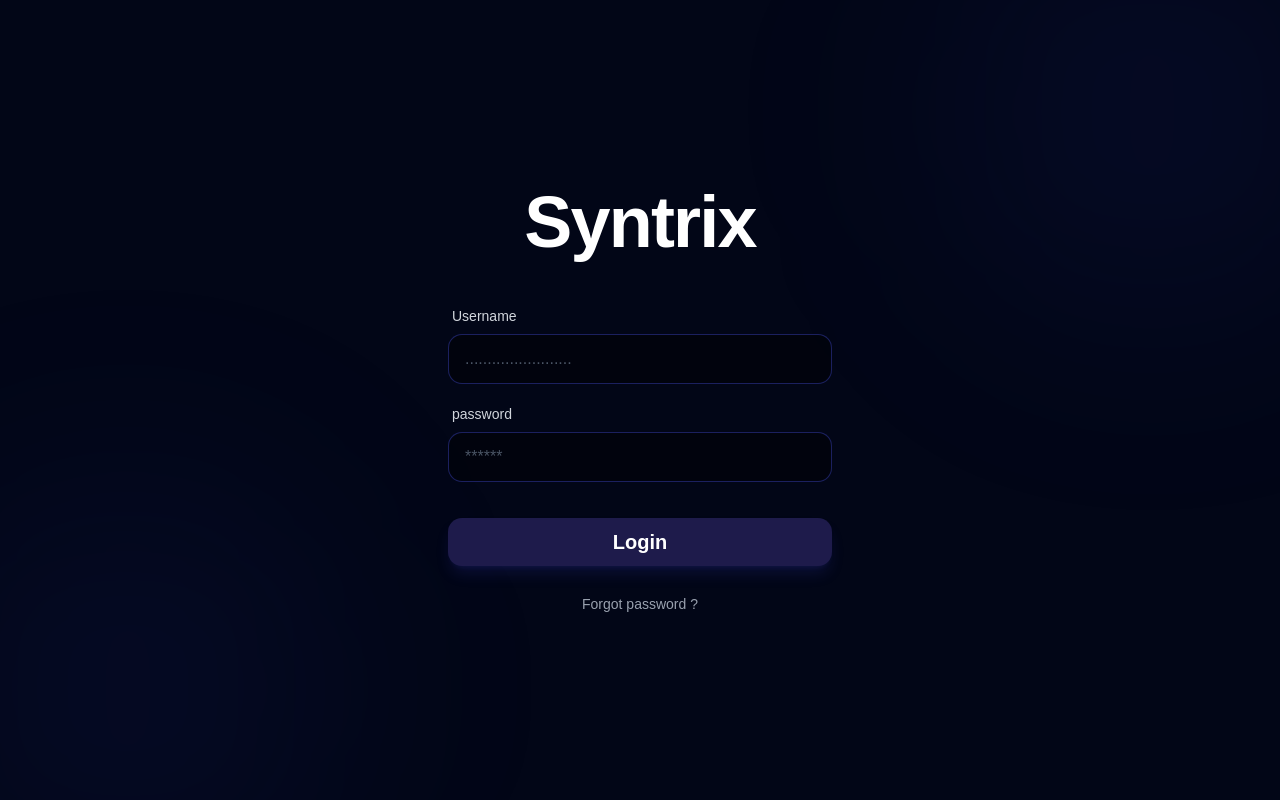
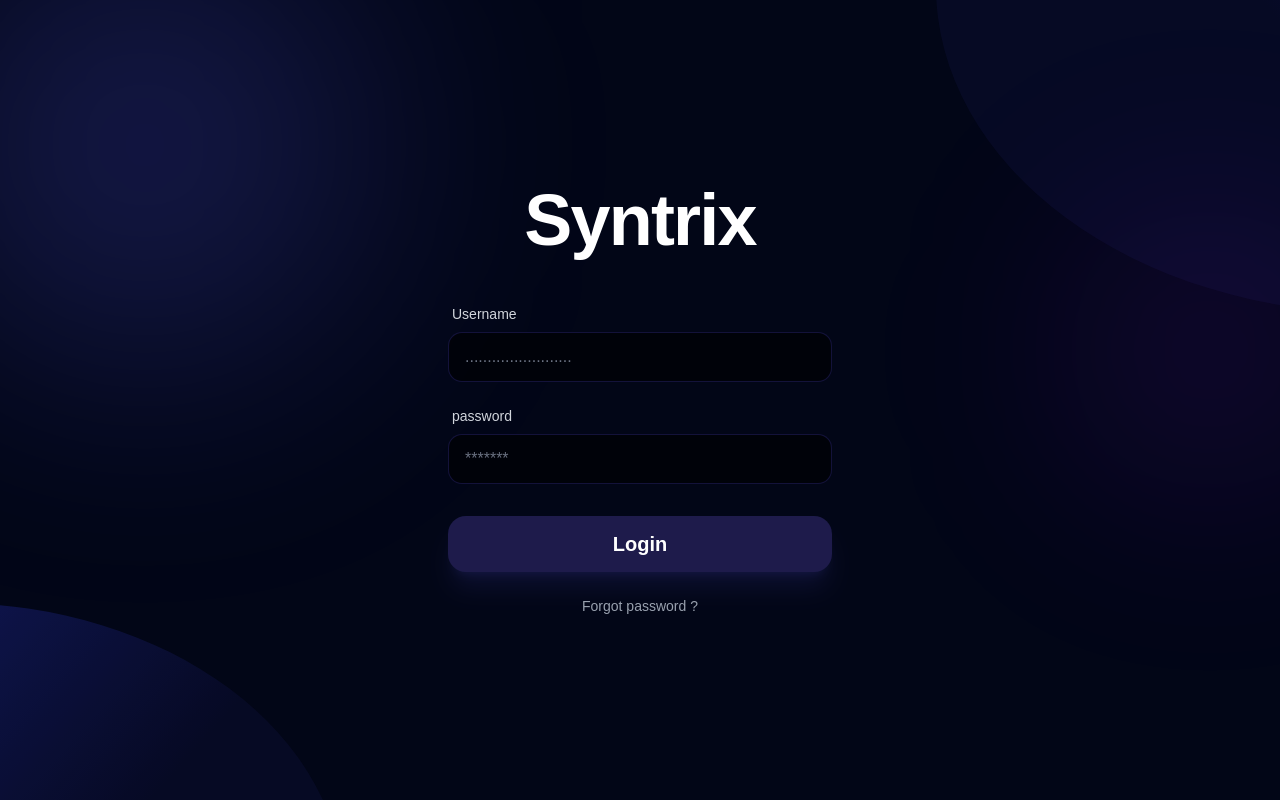
Before and after one commit to boshraemad/Syntrix, a React (Vite) app: page /login in a window 1280 px wide. Built offline with nearby package versions, Linux system fonts and the light colour scheme.

Commit message:
perfect login page

```diff
--- a/src/pages/Login.jsx
+++ b/src/pages/Login.jsx
@@ -1,66 +1,74 @@
 import React from 'react'
 import { Button } from '@/components/ui/button'
 import { Link } from 'react-router-dom'
-import { motion } from 'framer-motion' // مكتبة الانميشن
+import { motion } from 'framer-motion'
 
 export default function Login() {
   return (
     <div className="min-h-screen w-full flex items-center justify-center bg-[#020617] relative overflow-hidden font-poppins">
 
-      {/* دوائر الخلفية المضيئة (زي اللي في الصورة) */}
-      <div className="absolute top-[-10%] right-[-5%] w-96 h-96 bg-third/10 rounded-full blur-[120px]"></div>
-      <div className="absolute bottom-[-10%] left-[-5%] w-96 h-96 bg-third/10 rounded-full blur-[120px]"></div>
+      {/* 1. التدرج العلوي (الوهج اللي فوق على الشمال) */}
+      <div className="absolute -top-20 -left-20 w-[450px] h-[450px] bg-indigo-500/20 rounded-full blur-[120px] pointer-events-none"></div>
+
+      {/* 2. الصورة اللي فوق يمين (الـ SVG بتاعك) */}
+      <img
+        className='absolute -top-10 -right-10 w-64 md:w-96 opacity-80 pointer-events-none'
+        src="/Top-puple.svg"
+        alt=""
+      />
+
+      {/* 3. الصورة اللي تحت شمال (الـ SVG بتاعك) */}
+      <img
+        className='absolute -bottom-10 -left-10 w-64 md:w-96 opacity-80 pointer-events-none'
+        src="/bottom-puple.svg"
+        alt=""
+      />
+
+      {/* 4. توهج إضافي ناحية اليمين لزيادة العمق */}
+      <div className="absolute top-1/4 -right-20 w-[300px] h-[300px] bg-purple-600/10 rounded-full blur-[100px] pointer-events-none"></div>
 
       <motion.div
-        initial={{ opacity: 0, y: 20 }}
-        animate={{ opacity: 1, y: 0 }}
-        transition={{ duration: 0.8 }}
+        initial={{ opacity: 0, scale: 0.95 }}
+        animate={{ opacity: 1, scale: 1 }}
+        transition={{ duration: 0.6 }}
         className="w-full max-w-md px-8 flex items-center flex-col z-10"
       >
-          {/* Logo مع حركة نبض خفيفة */}
           <motion.h1
-            initial={{ scale: 0.8 }}
-            animate={{ scale: 1 }}
-            transition={{ duration: 0.5 }}
             className='font-bold text-white text-7xl mb-12 tracking-tight'
           >
             Syntrix
           </motion.h1>
 
-          <form className='w-full text-white flex flex-col gap-5'>
+          <form className='w-full text-white flex flex-col gap-6'>
 
             {/* Username Input */}
             <div className='flex flex-col gap-2'>
               <label className='text-sm font-medium text-gray-300 ml-1'>Username</label>
-              <motion.input
-                whileFocus={{ scale: 1.02 }}
+              <input
                 type="text"
                 placeholder="........................"
-                className='px-4 py-3 bg-black/40 border-third/50 border rounded-xl outline-none focus:border-third focus:ring-1 focus:ring-third transition-all text-white placeholder-gray-600'
+                className='px-4 py-3 bg-black/60 border-indigo-900/40 border rounded-xl outline-none focus:border-indigo-500 transition-all text-white placeholder-gray-500'
               />
             </div>
 
             {/* Password Input */}
-            <div className='flex flex-col gap-2 mb-4'>
+            <div className='flex flex-col gap-2 mb-2'>
               <label className='text-sm font-medium text-gray-300 ml-1'>password</label>
-              <motion.input
-                whileFocus={{ scale: 1.02 }}
+              <input
                 type="password"
-                placeholder="******"
-                className='px-4 py-3 bg-black/40 border-third/50 border rounded-xl outline-none focus:border-third focus:ring-1 focus:ring-third transition-all text-white placeholder-gray-600'
+                placeholder="*******"
+                className='px-4 py-3 bg-black/60 border-indigo-900/40 border rounded-xl outline-none focus:border-indigo-500 transition-all text-white placeholder-gray-500'
               />
             </div>
 
-            {/* Login Button مع حركة عند الضغط */}
-            <motion.div whileHover={{ scale: 1.03 }} whileTap={{ scale: 0.98 }}>
-              <Button className="w-full bg-[#1e1b4b] hover:bg-third text-white py-6 rounded-xl font-bold text-xl shadow-lg shadow-third/20 transition-all cursor-pointer">
-                Login
-              </Button>
-            </motion.div>
+            {/* Login Button */}
+            <Button className="w-full bg-[#1e1b4b] hover:bg-indigo-900 text-white py-7 rounded-2xl font-bold text-xl transition-all shadow-xl shadow-indigo-500/10">
+              Login
+            </Button>
 
             <Link
               to="/forgot-password"
-              className='text-gray-400 text-sm text-center hover:text-white transition-colors mt-2'
+              className='text-gray-400 text-sm text-center hover:text-white transition-colors'
             >
               Forgot password ?
             </Link>
```
Also changed, not shown: public/Top-puple.svg (added), public/bottom-puple.svg (added).
